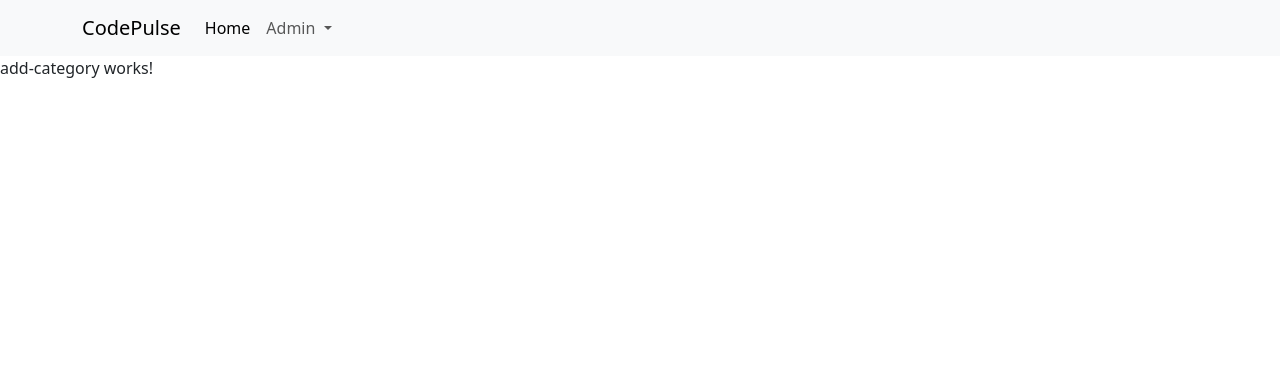
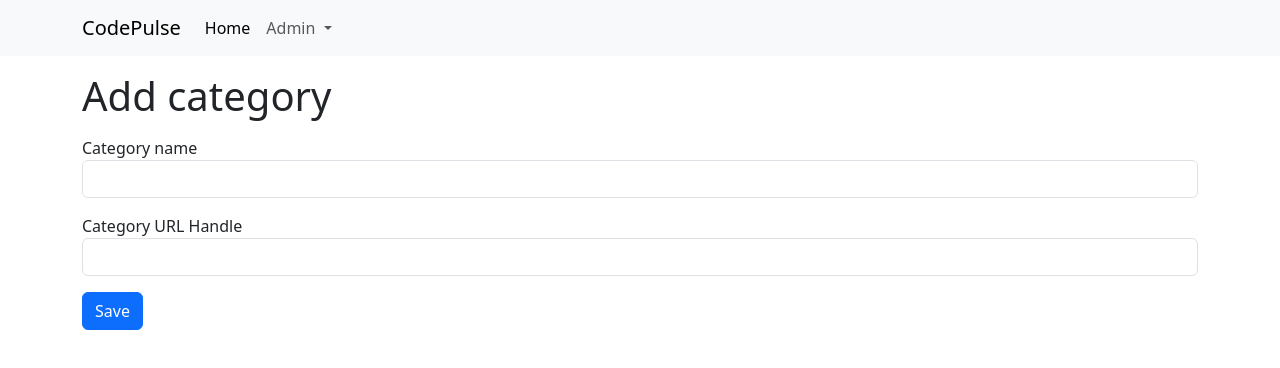
Before and after one commit to jaworovcki/BlogWebAPI, an Angular app in the folder UI/codepulse/: page /admin/categories/add in a window 1280 px wide. Shown: the top 368 px of the page. Built offline with nearby package versions, Linux system fonts and the light colour scheme.

Commit message:
Add form for add category

```diff
--- a/UI/codepulse/src/app/app.module.ts
+++ b/UI/codepulse/src/app/app.module.ts
@@ -6,6 +6,7 @@ import { AppComponent } from './app.component';
 import { NavbarComponent } from './core/components/navbar/navbar.component';
 import { CategoryListComponent } from './features/category/category-list/category-list.component';
 import { AddCategoryComponent } from './features/category/add-category/add-category.component';
+import { FormsModule } from '@angular/forms';
 
 @NgModule({
   declarations: [
@@ -16,7 +17,8 @@ import { AddCategoryComponent } from './features/category/add-category/add-categ
   ],
   imports: [
     BrowserModule,
-    AppRoutingModule
+    AppRoutingModule,
+    FormsModule,
   ],
   providers: [],
   bootstrap: [AppComponent]
--- a/UI/codepulse/src/app/features/category/add-category/add-category.component.html
+++ b/UI/codepulse/src/app/features/category/add-category/add-category.component.html
@@ -1 +1,25 @@
-<p>add-category works!</p>
+<div class="container">
+    <h1 class="mt-3">Add category</h1>
+    <form #form="ngForm" (ngSubmit)="onFormSubmit()">
+        <div class="mt-2">
+
+            <div class="mt-3">
+                <label class="form-lable">Category name</label>
+                <input type="text" id="category-name" class="form-control"
+                name="category-name" [(ngModel)]="model.name">
+            </div>
+
+            <div class="mt-3">
+                <label class="form-lable">Category URL Handle</label>
+                <input type="text" id="categoryUrl-handle" class="form-control"
+                name="categoryUrl-handle" [(ngModel)]="model.urlHandle">
+            </div>
+
+            <div class="mt-3">
+                <button type="submit" class="btn btn-primary">Save</button>
+            </div>
+
+        </div>
+    </form>
+
+</div>
--- a/UI/codepulse/src/app/features/category/add-category/add-category.component.ts
+++ b/UI/codepulse/src/app/features/category/add-category/add-category.component.ts
@@ -1,10 +1,25 @@
 import { Component } from '@angular/core';
+import { AddCategoryRequest } from '../models/add-category-request.model';
 
 @Component({
   selector: 'app-add-category',
   templateUrl: './add-category.component.html',
   styleUrls: ['./add-category.component.css']
 })
+
 export class AddCategoryComponent {
 
+  model : AddCategoryRequest;
+
+  constructor() {
+    this.model = {
+      name : '',
+      urlHandle : ''
+    }
+  }
+
+  onFormSubmit() {
+    console.log(this.model);
+  }
+
 }
--- /dev/null
+++ b/UI/codepulse/src/app/features/category/models/add-category-request.model.ts
@@ -0,0 +1,4 @@
+export interface AddCategoryRequest {
+    name : string;
+    urlHandle : string;
+}
```
Also changed, not shown: UI/codepulse/src/app/features/category/services/category.service.ts (added, +10 -0 lines), 1 other file (tests, documents, lock files or other folders).
